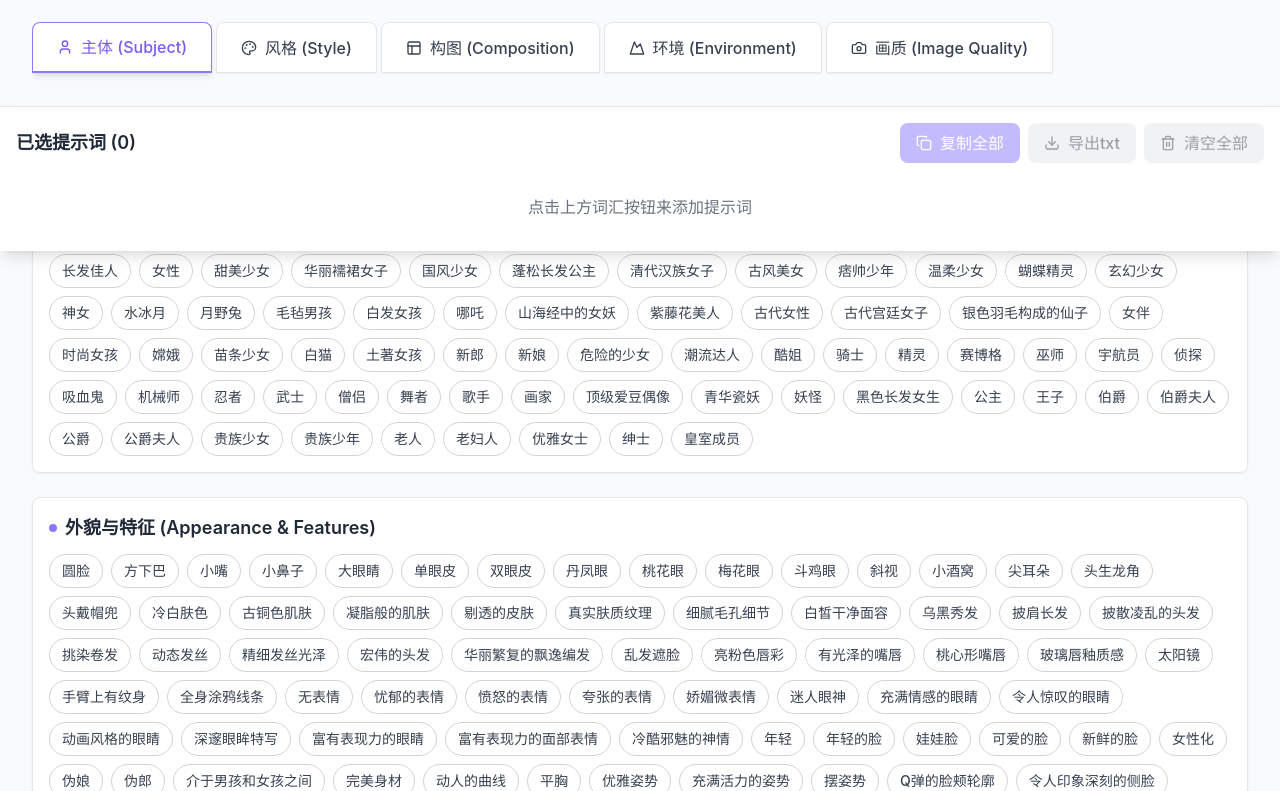
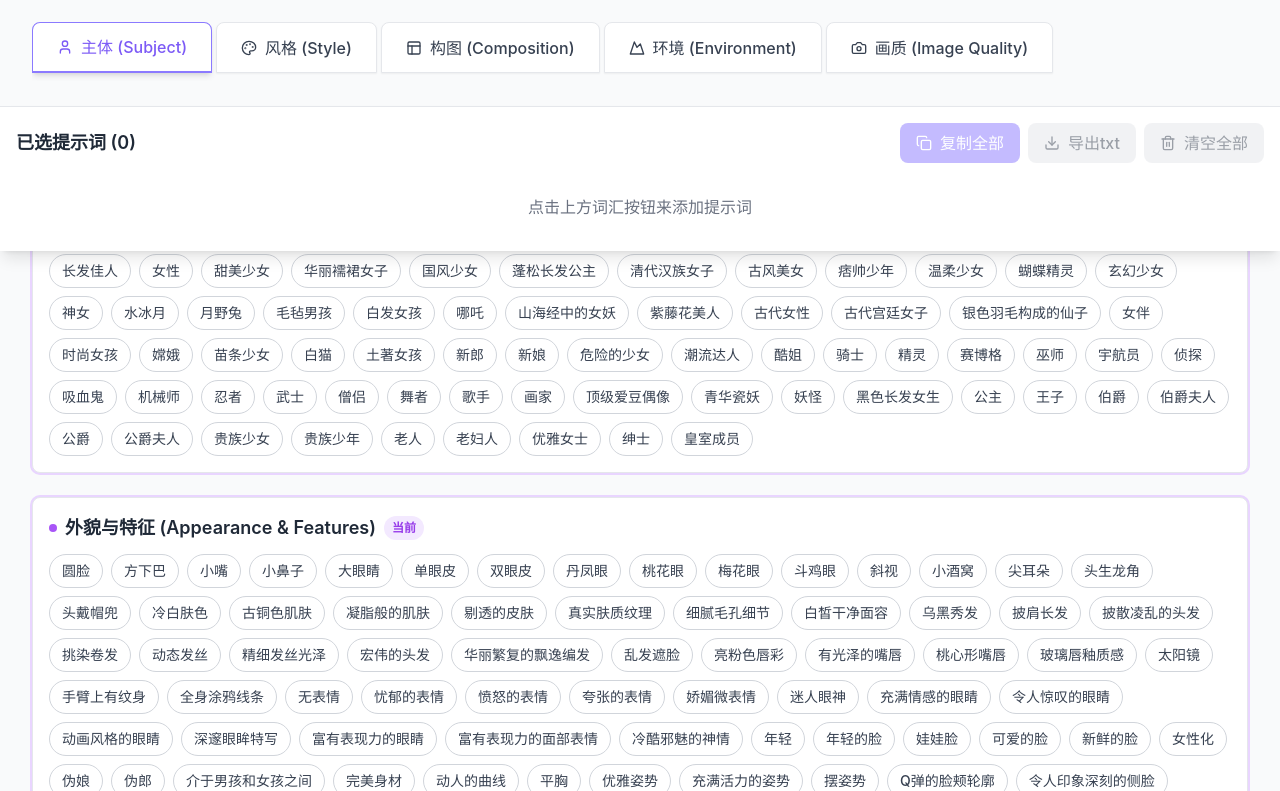
Before and after one commit to irenerachel/BeautyPrompt, a React (Vite) app: page / in a window 1280 px wide. Shown: the part 549-1340 px from the top of the page. Built offline with nearby package versions, Linux system fonts and the light colour scheme.

Commit message:
update: 大幅扩充视角与镜头分类，添加POV视角、无人机视角等，删除重复全景词汇

```diff
--- a/src/components/SubCategoryCard.tsx
+++ b/src/components/SubCategoryCard.tsx
@@ -6,18 +6,39 @@ interface SubCategoryCardProps {
   subCategory: SubCategory;
   selectedPhrases: Set<string>;
   onPhraseToggle: (phrase: string) => void;
+  isActive?: boolean;
 }
 
 const SubCategoryCard: React.FC<SubCategoryCardProps> = ({
   subCategory,
   selectedPhrases,
-  onPhraseToggle
+  onPhraseToggle,
+  isActive = true
 }) => {
+  const cardId = `subcategory-${subCategory.name.replace(/[^\w\s]/g, '').replace(/\s+/g, '-').toLowerCase()}`;
+
   return (
-    <div className="bg-white rounded-lg shadow-sm border border-gray-200 p-4 animate-slide-up">
+    <div
+      id={cardId}
+      className={`
+        bg-white rounded-lg shadow-sm border border-gray-200 p-4 transition-all duration-500
+        ${isActive
+          ? 'animate-slide-up opacity-100 transform translate-y-0'
+          : 'opacity-50 transform translate-y-4'
+        }
+        ${isActive ? 'ring-2 ring-purple-200' : ''}
+      `}
+    >
       <h3 className="text-lg font-semibold text-gray-800 mb-3 flex items-center">
-        <span className="w-2 h-2 bg-primary-500 rounded-full mr-2"></span>
+        <span className={`w-2 h-2 rounded-full mr-2 transition-colors duration-300 ${
+          isActive ? 'bg-purple-500' : 'bg-gray-300'
+        }`}></span>
         {subCategory.name}
+        {isActive && (
+          <span className="ml-2 text-xs bg-purple-100 text-purple-600 px-2 py-1 rounded-full animate-pulse">
+            当前
+          </span>
+        )}
       </h3>
       <div className="flex flex-wrap gap-2">
         {subCategory.phrases.map((phrase) => (
--- /dev/null
+++ b/src/components/SubCategoryNavigation.tsx
@@ -0,0 +1,47 @@
+import React from 'react';
+import { ChevronRight, Sparkles } from 'lucide-react';
+
+interface SubCategoryNavigationProps {
+  subCategories: Array<{ name: string; id: string }>;
+  activeSubCategory: string;
+  onSubCategoryChange: (id: string) => void;
+}
+
+const SubCategoryNavigation: React.FC<SubCategoryNavigationProps> = ({
+  subCategories,
+  activeSubCategory,
+  onSubCategoryChange
+}) => {
+  return (
+    <div className="bg-gradient-to-r from-purple-50 to-blue-50 rounded-lg p-4 mb-6 border border-purple-100">
+      <div className="flex items-center mb-3">
+        <Sparkles className="h-5 w-5 text-purple-500 mr-2" />
+        <h3 className="text-lg font-semibold text-gray-800">快速导航</h3>
+      </div>
+      <div className="flex flex-wrap gap-2">
+        {subCategories.map((subCategory) => (
+          <button
+            key={subCategory.id}
+            onClick={() => onSubCategoryChange(subCategory.id)}
+            className={`
+              px-4 py-2 rounded-full text-sm font-medium transition-all duration-300 transform hover:scale-105
+              ${activeSubCategory === subCategory.id
+                ? 'bg-purple-500 text-white shadow-lg shadow-purple-200'
+                : 'bg-white text-gray-700 border border-purple-200 hover:bg-purple-50 hover:border-purple-300'
+              }
+            `}
+          >
+            <div className="flex items-center">
+              <span>{subCategory.name}</span>
+              {activeSubCategory === subCategory.id && (
+                <ChevronRight className="h-4 w-4 ml-1 animate-pulse" />
+              )}
+            </div>
+          </button>
+        ))}
+      </div>
+    </div>
+  );
+};
+
+export default SubCategoryNavigation;
--- a/src/data/generated-promptData.ts
+++ b/src/data/generated-promptData.ts
@@ -1207,6 +1207,52 @@ export const promptData: PromptData = {
             "广角镜头",
             "线性构图引导",
             "自由视角拍摄",
+            "POV视角",
+            "第一人称视角",
+            "第三人称视角",
+            "无人机视角",
+            "航拍视角",
+            "平视",
+            "45度角",
+            "侧面45度",
+            "背面视角",
+            "斜45度",
+            "高角度",
+            "低角度",
+            "水平视角",
+            "垂直视角",
+            "对角线视角",
+            "环形视角",
+            "螺旋视角",
+            "旋转视角",
+            "摇摆视角",
+            "推拉镜头",
+            "跟拍镜头",
+            "环绕镜头",
+            "跟踪镜头",
+            "摇臂镜头",
+            "升降镜头",
+            "变焦镜头",
+            "定焦镜头",
+            "标准镜头",
+            "超广角镜头",
+            "超长焦镜头",
+            "微距镜头",
+            "人像镜头",
+            "风景镜头",
+            "建筑镜头",
+            "运动镜头",
+            "夜景镜头",
+            "肖像镜头",
+            "特写镜头",
+            "全景镜头",
+            "鱼眼全景",
+            "360度全景",
+            "球面全景",
+            "柱面全景",
+            "立方体全景",
+            "立体全景",
+            "深度全景"
           ]
         },
         {
```
